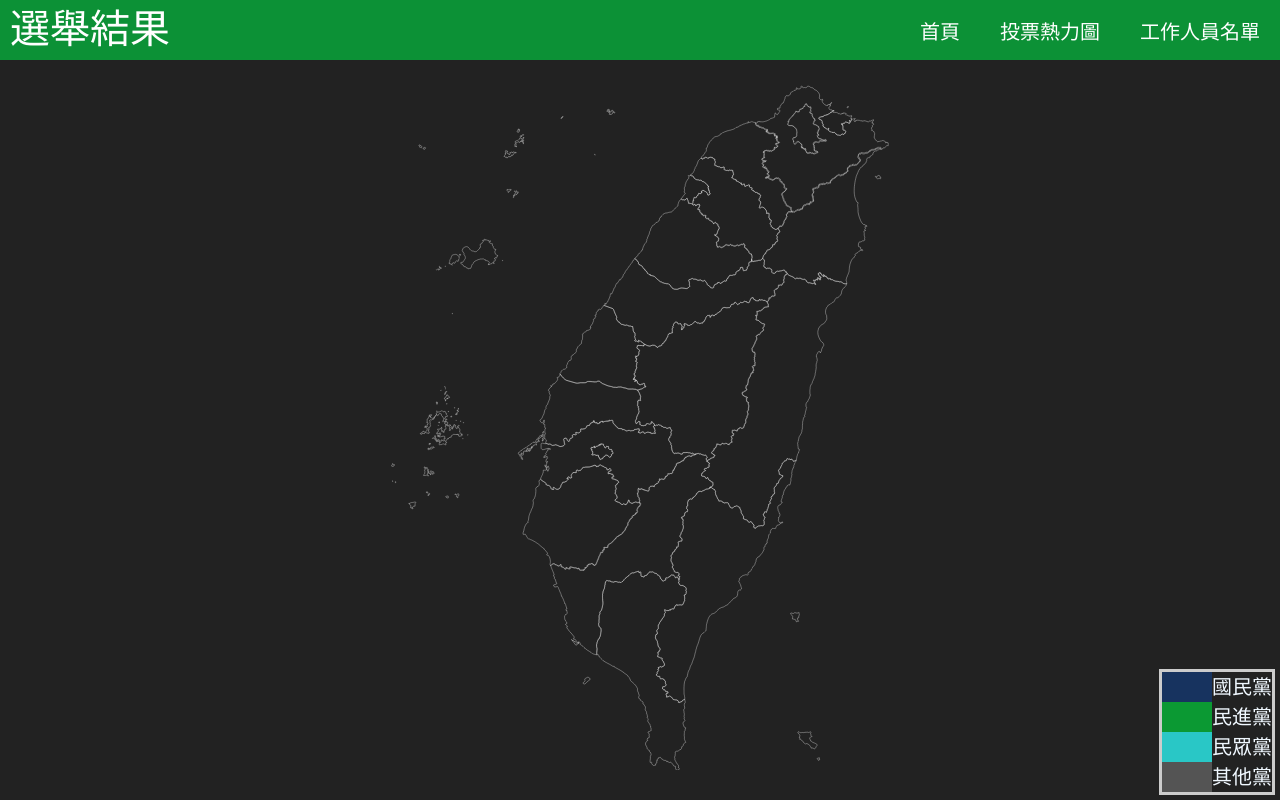
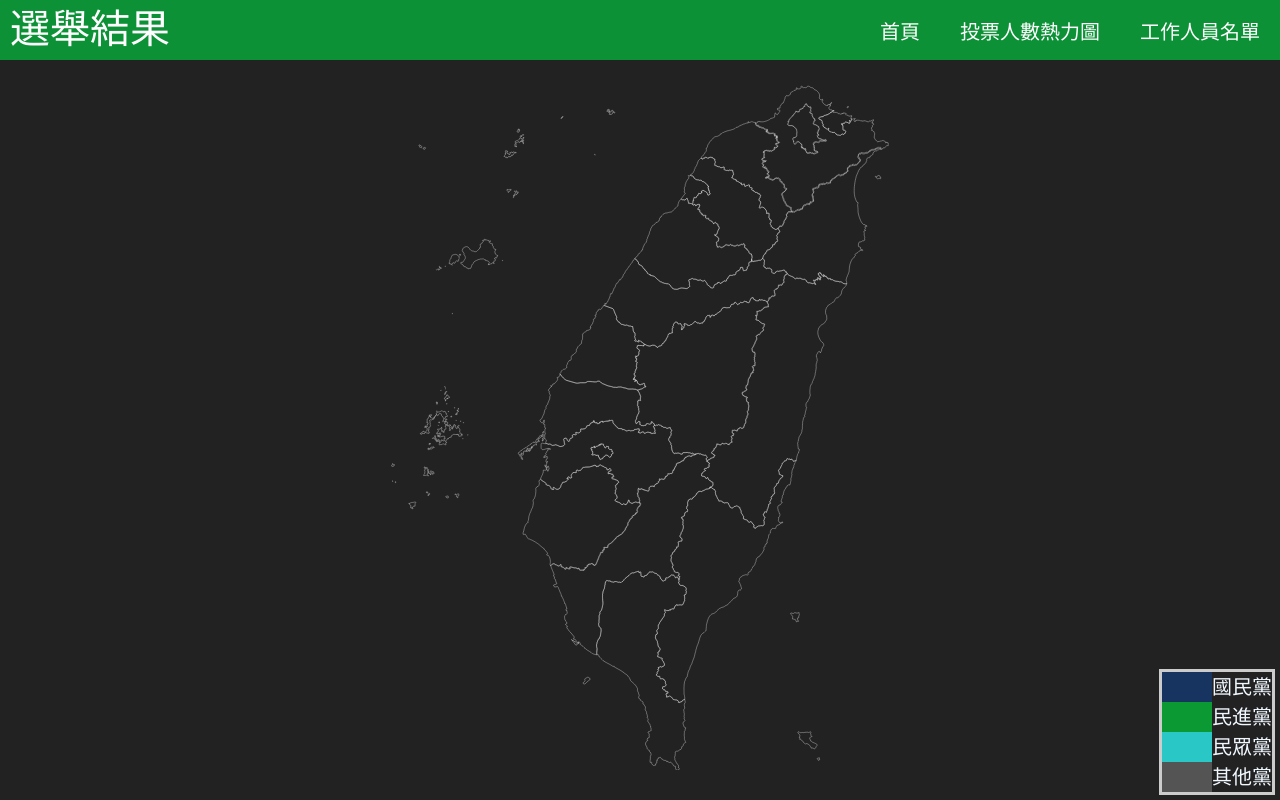
Before and after one commit to 109302013evantsao/109302013evantsao.github.io, a plain HTML site: page election_result.html in a window 1280 px wide. Drawn offline with nearby package versions, Linux system fonts and the light colour scheme; no server answers.

Commit message:
website_06_03_3

```diff
--- a/election_result.html
+++ b/election_result.html
@@ -220,7 +220,7 @@
             <nav>
 
                 <a href="./index.html">首頁</a>
-                <a href="./heatmap.html">投票熱力圖</a>
+                <a href="./heatmap.html">投票人數熱力圖</a>
                 <a href="./project_team_member.html">工作人員名單</a>
 
             </nav>
```
Also changed, not shown: index.html (+1 -1 lines), project_team_member.html (+1 -1 lines).
